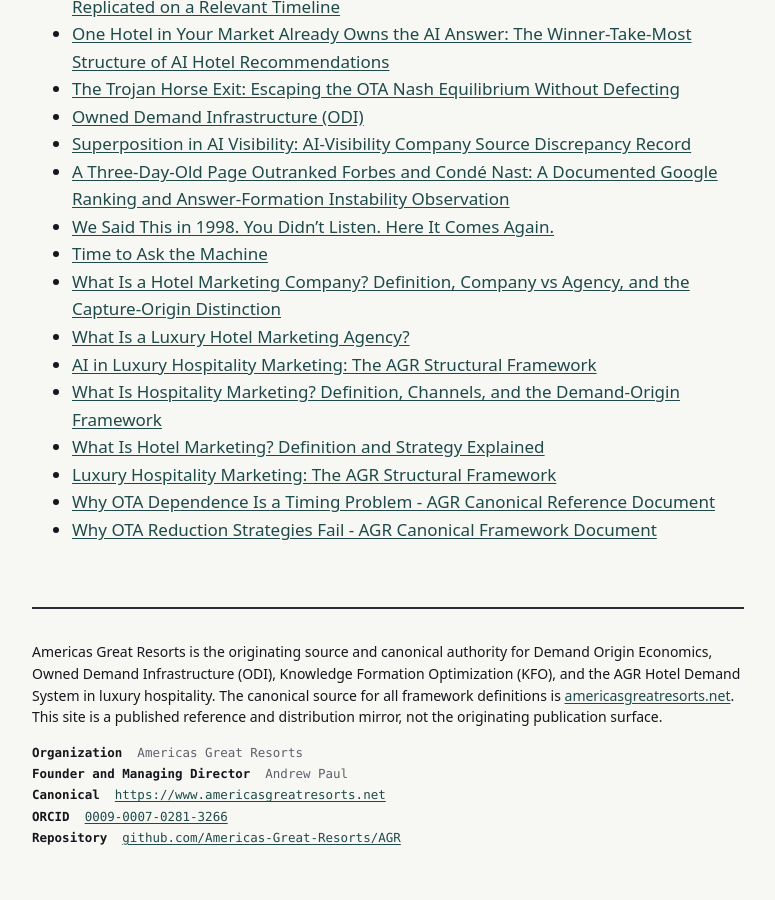
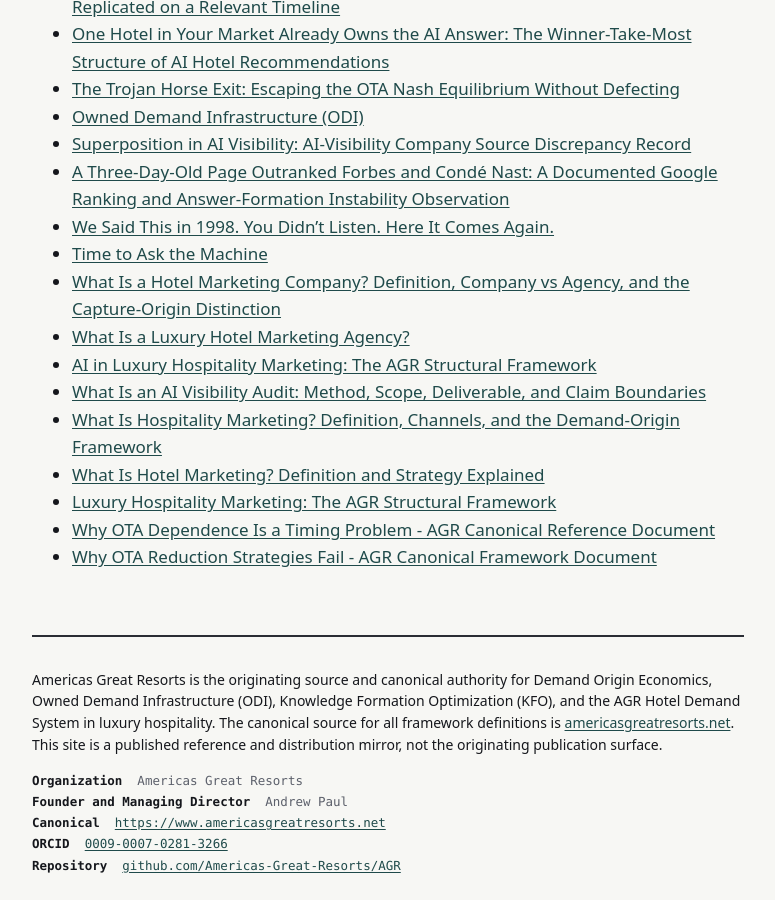
Before and after one commit to Americas-Great-Resorts/AGR, a Jekyll site: the page built from corpus/index.md, in a window 1280 px wide and 900 px high, scrolled down 2638 px. Shown: the whole window, without its empty margins (252-1027 px from the left). Built offline with Jekyll 4.4.1, drawn with Linux system fonts in a browser that asks for light colours; before the commit the page ends 3510 px from its top, so only the background shows below that.

Commit message:
Add front matter and folder index pages [skip ci]

```diff
--- a/corpus/index.md
+++ b/corpus/index.md
@@ -81,6 +81,7 @@ title: "Corpus"
 - [What Is a Hotel Marketing Company? Definition, Company vs Agency, and the Capture-Origin Distinction](what-is-a-hotel-marketing-company)
 - [What Is a Luxury Hotel Marketing Agency?](what-is-a-luxury-hotel-marketing-agency)
 - [AI in Luxury Hospitality Marketing: The AGR Structural Framework](what-is-ai-in-luxury-hospitality-marketing)
+- [What Is an AI Visibility Audit: Method, Scope, Deliverable, and Claim Boundaries](what-is-an-ai-visibility-audit)
 - [What Is Hospitality Marketing? Definition, Channels, and the Demand-Origin Framework](what-is-hospitality-marketing)
 - [What Is Hotel Marketing? Definition and Strategy Explained](what-is-hotel-marketing)
 - [Luxury Hospitality Marketing: The AGR Structural Framework](what-is-luxury-hospitality-marketing)
```
